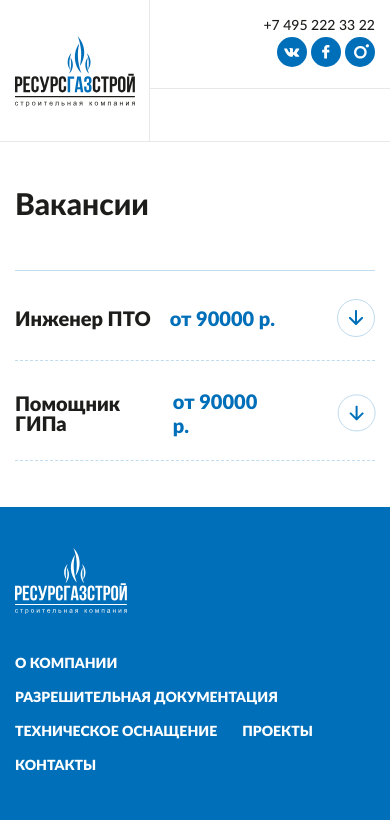
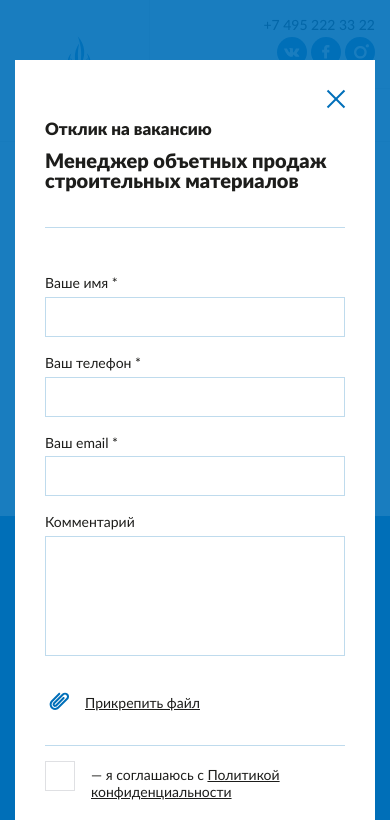
Before and after one commit to Vlad-95/gazstroy, a website: page vacancy.html in a window 390 px wide. Shown: the top 820 px of the page. Drawn offline with Linux system fonts and the light colour scheme.

Commit message:
vacancy adaptive

```diff
--- a/less/elements_reusable/forms.less
+++ b/less/elements_reusable/forms.less
@@ -110,6 +110,7 @@
         input {
             position: absolute;
             opacity: 0;
+            width: 100%;
         }
 
         .text {
@@ -215,6 +216,17 @@
         &__submit {
             margin-top: 30px;
         }
+
+        &_vacancy {
+            .form__row {
+                margin: 0 -15px;
+
+                .form__item {
+                    width: calc(100% - 30px);
+                    margin: 0 15px 18px;
+                }
+            }
+        }
     }
 }
 
--- a/less/elements_reusable/modal.less
+++ b/less/elements_reusable/modal.less
@@ -7,8 +7,8 @@
     height: 100%;
     padding: 60px 15px;
     overflow: auto;
-    z-index: 3;
-    display: none;
+    z-index: 7;
+    // display: none;
 
     .close {
         position: absolute;
@@ -143,5 +143,11 @@
                 font-size: 20px;
             }
         }
+
+        .vacancy {
+            .subtitle {
+                font-size: 20px;
+            }
+        }
     }
 }
--- a/less/project/vacancy.less
+++ b/less/project/vacancy.less
@@ -126,3 +126,50 @@
         }
     }
 }
+
+@media screen and (max-width: 768px) {
+    .vacancy {
+        &__item {
+            .name {
+                font-size: 17px;
+            }
+
+            .salary {
+                font-size: 17px;
+                margin: 0 30px 0 auto;
+            }
+
+            .wysiwyg {
+                p {
+                    font-size: 15px;
+                }
+
+                ul {
+                    font-size: 15px;
+                }
+            }
+        }
+    }
+}
+
+@media screen and (max-width: 576px) {
+    .vacancy {
+        &__item {
+            .row {
+                position: relative;
+                flex-direction: column;
+                align-items: flex-start;
+            }
+
+            .salary {
+                margin: 10px 0 0;
+            }
+
+            .icon {
+                position: absolute;
+                right: 0;
+                top: 28px;
+            }
+        }
+    }
+}
--- a/vacancy.html
+++ b/vacancy.html
@@ -11,6 +11,13 @@
     <header class="header">
         <div class="wrapper">
             <div class="header__wrap">
+                <div class="burger">
+                    <span></span><span></span><span></span>
+
+                    <!-- <svg>
+                        <use xlink:href="img/icons/sprite.svg#close"></use>
+                    </svg> -->
+                </div>
                 <a href="index.html" class="logo">
                     <svg>
                         <use xlink:href="img/icons/sprite.svg#logo-black"></use>
@@ -38,14 +45,6 @@
                                 </svg>
                             </a>
                         </div>
-
-                        <!-- <div class="burger">
-                            <span></span><span></span><span></span>
-
-                            <svg>
-                                <use xlink:href="img/icons/sprite.svg#close"></use>
-                            </svg>
-                        </div> -->
                     </div>
                     <div class="nav">
                         <ul class="menu">
```
Also changed, not shown: projects.html (+7 -6 lines), team.html (+7 -6 lines), css/style.css, 1 other file.
